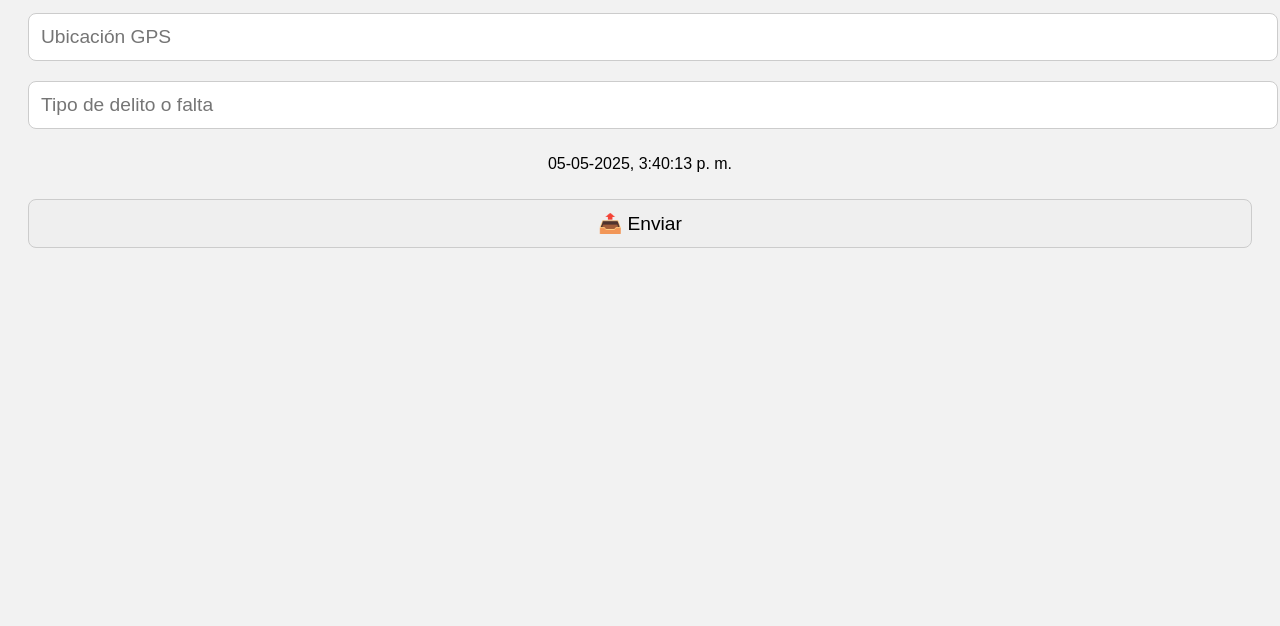
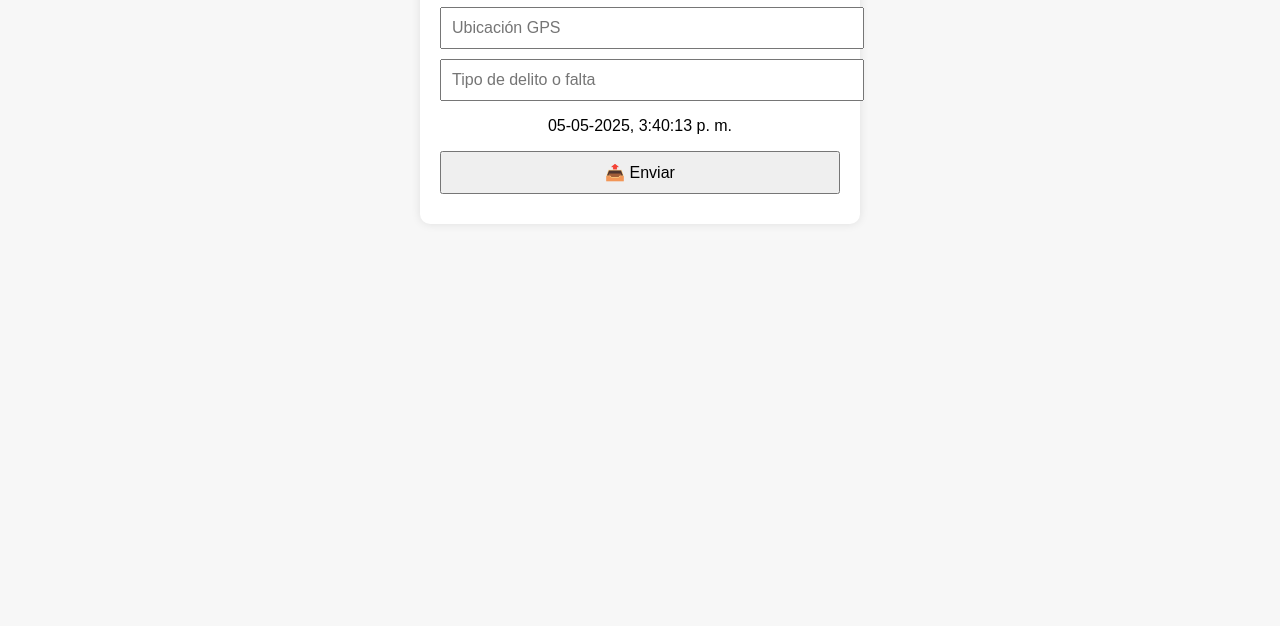
Before and after one commit to WZ203/reporte, a plain HTML site: page index.html in a window 1280 px wide. Shown: the part 174-800 px from the top of the page. Drawn offline with Linux system fonts and the light colour scheme.

Commit message:
Update style.css

```diff
--- a/style.css
+++ b/style.css
@@ -1,39 +1,23 @@
 body {
-  font-family: sans-serif;
+  font-family: Arial, sans-serif;
+  background: #f7f7f7;
   text-align: center;
-  background-color: #f2f2f2;
   padding: 20px;
 }
-#app {
-  max-width: 600px;
-  margin: auto;
+
+.container {
   background: white;
   padding: 20px;
-  border-radius: 12px;
-  box-shadow: 0 0 10px rgba(0, 0, 0, 0.1);
+  border-radius: 10px;
+  max-width: 400px;
+  margin: auto;
+  box-shadow: 0 0 10px rgba(0,0,0,0.1);
 }
-h1 {
-  color: #2a2a2a;
+
+input, button {
+  display: block;
+  width: 100%;
+  margin: 10px auto;
+  padding: 10px;
+  font-size: 16px;
 }
-button, input {
-  width: 100%;
-  padding: 12px;
-  margin: 10px 0;
-  font-size: 1.2em;
-  border-radius: 8px;
-  border: 1px solid #ccc;
-}
-#datetime {
-  font-size: 1.5em;
-  margin-top: 20px;
-  color: #333;
-}
-@media (prefers-color-scheme: dark) {
-  body {
-    background-color: #121212;
-    color: #ffffff;
-  }
-  #app {
-    background-color: #1e1e1e;
-  }
-}
```
